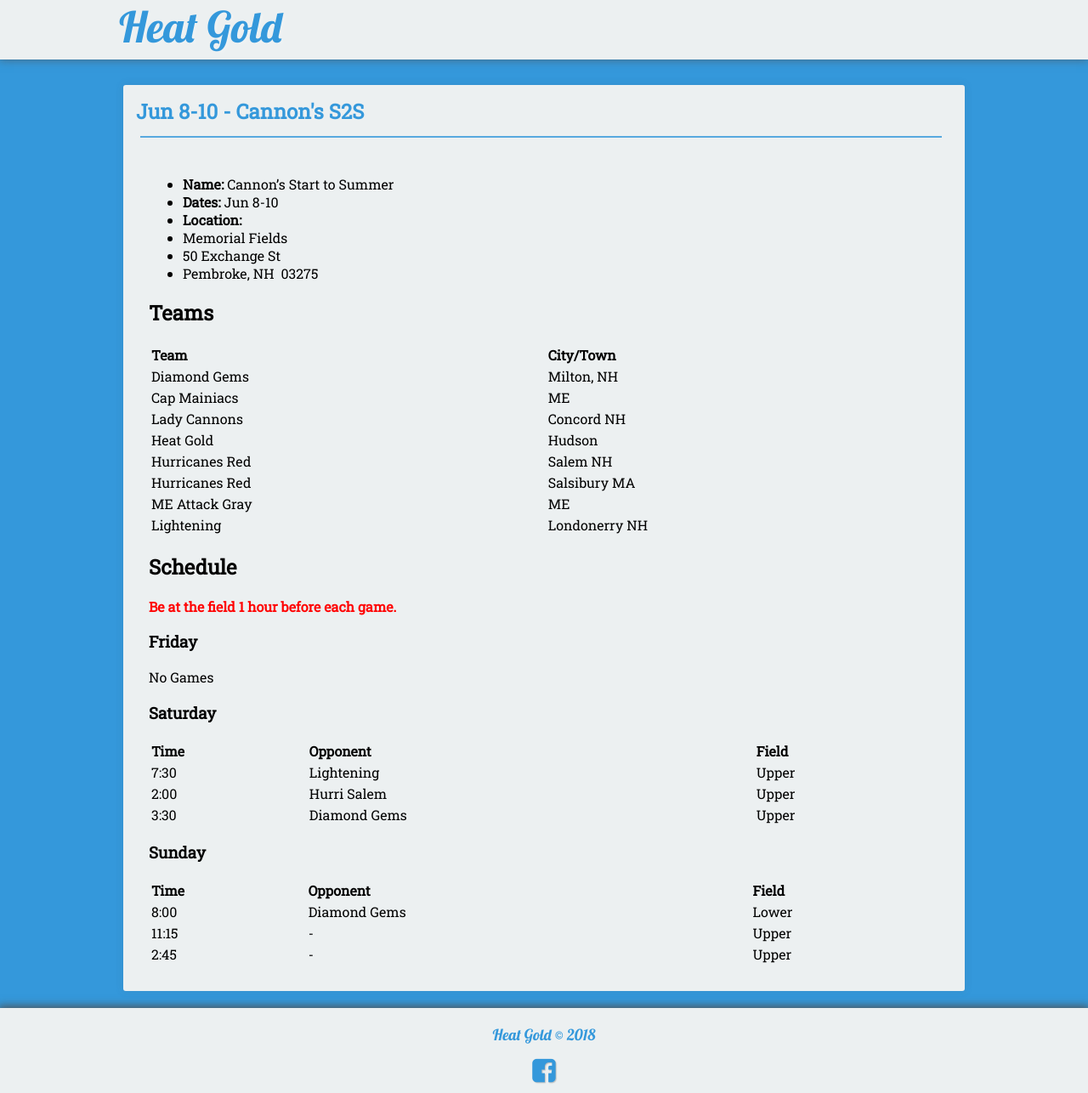
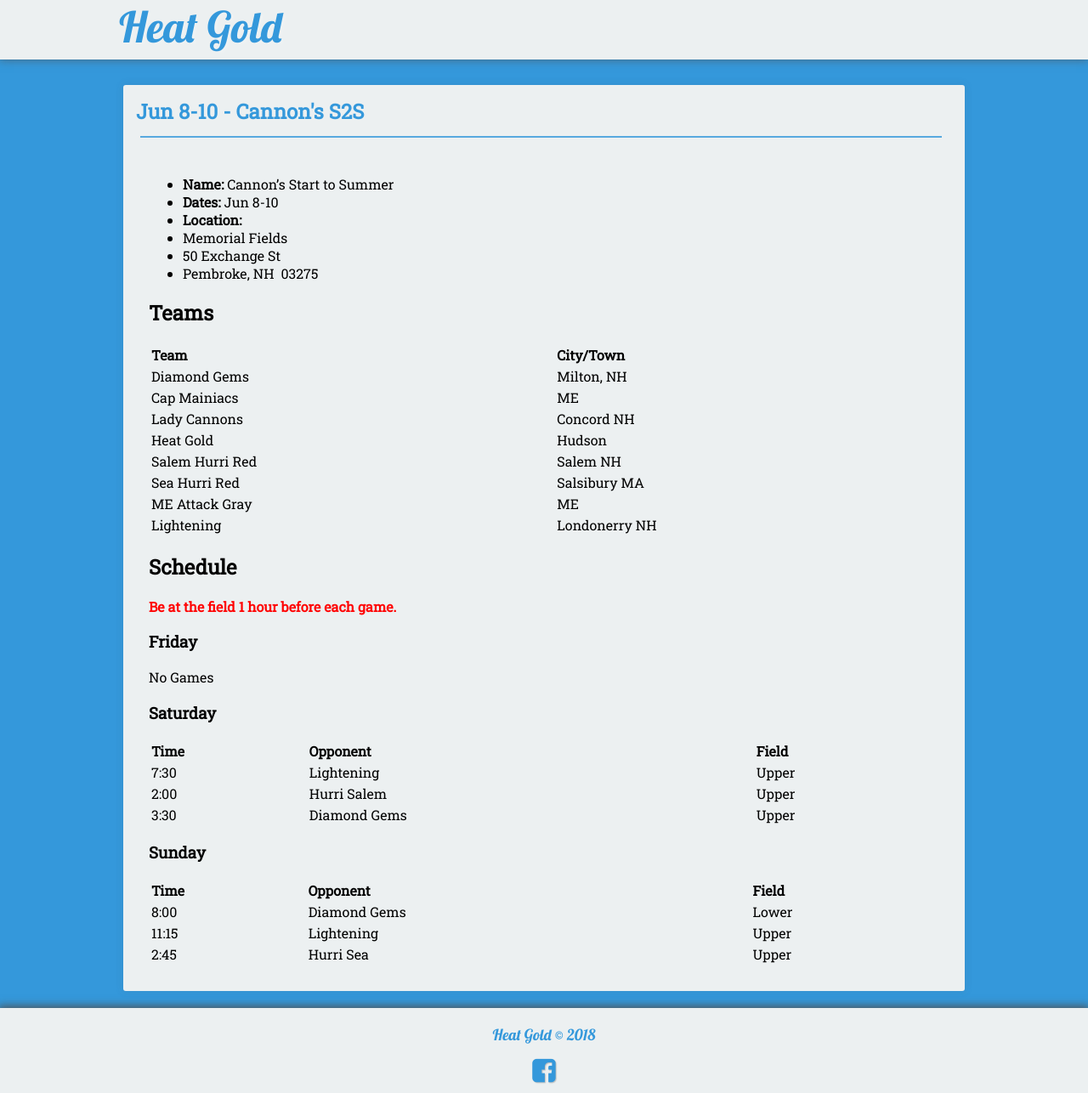
Before and after one commit to seanmerrow/ecf, a Jekyll site: the page built from _posts/2018-08-05-Jun-8-S2S.md, in a window 1280 px wide. Shown: the whole page at 85% size. Built offline with Jekyll 4.4.1, drawn with Linux system fonts in a browser that asks for light colours; nearby versions of some CDN libraries.

Commit message:
Update 2018-08-05-Jun-8-S2S.md

```diff
--- a/_posts/2018-08-05-Jun-8-S2S.md
+++ b/_posts/2018-08-05-Jun-8-S2S.md
@@ -23,8 +23,8 @@ category:
 |Cap Mainiacs	               |ME               |
 |Lady Cannons	               |Concord NH       |
 |Heat Gold	                 |Hudson           |
-|Hurricanes Red	             |Salem NH         |
-|Hurricanes Red	             |Salsibury MA     |
+|Salem Hurri Red	           |Salem NH         |
+|Sea Hurri Red	             |Salsibury MA     |
 |ME Attack Gray	             |ME               |
 |Lightening                  |Londonerry NH    |
 
@@ -51,5 +51,5 @@ No Games
 | Time | Opponent | Field |
 |:---  |:---      |:---   |
 | 8:00  | Diamond Gems    | Lower   |
-| 11:15  | -    | Upper   |
-| 2:45  | -    | Upper   |
+| 11:15  | Lightening    | Upper   |
+| 2:45  | Hurri Sea    | Upper   |
```
